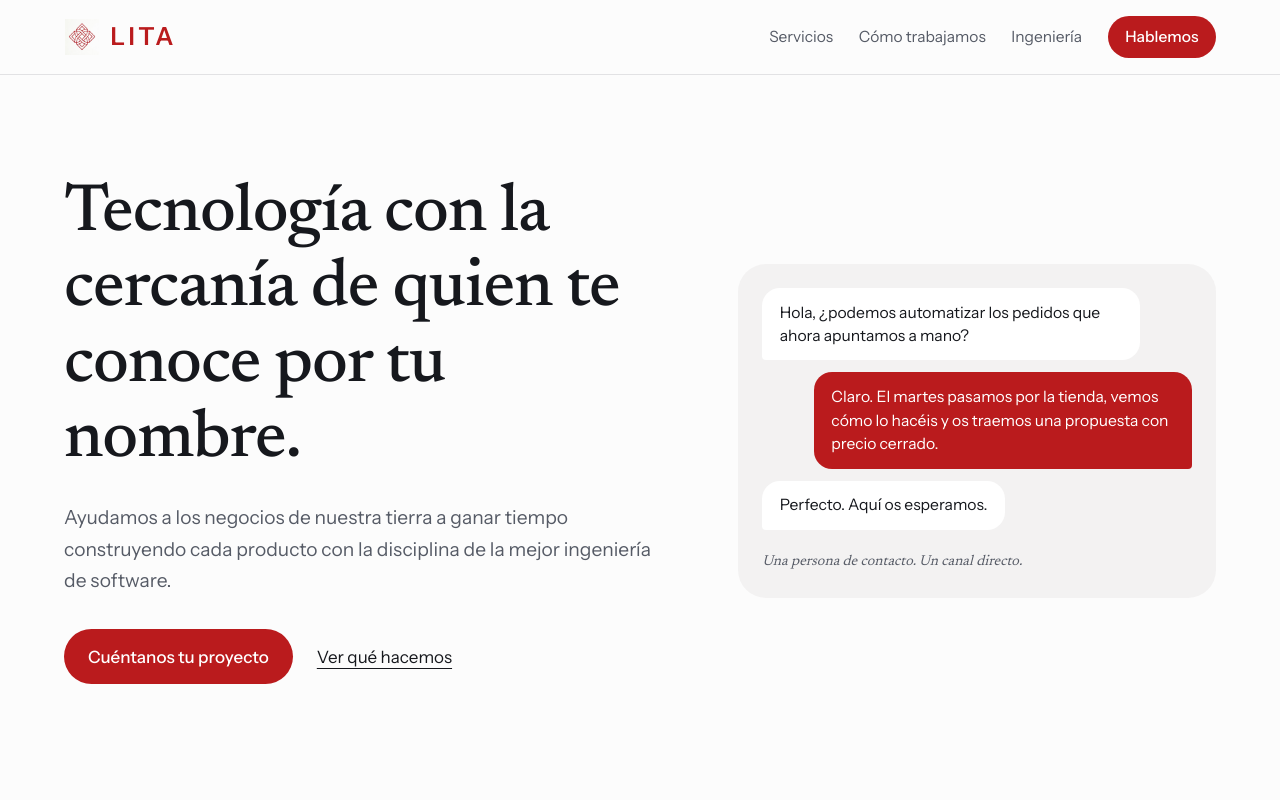
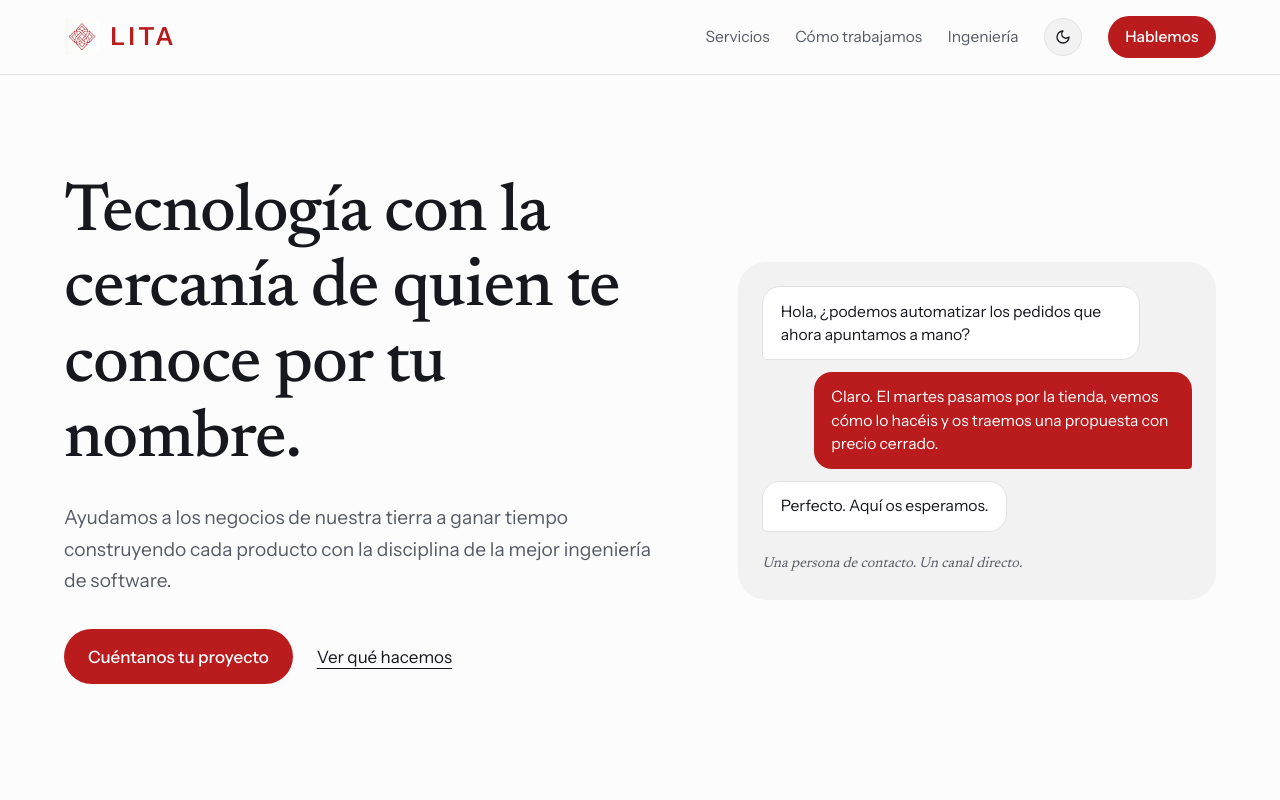
Before and after one commit to WattWozy/LITA, a Next.js app: page / in a window 1280 px wide. Shown: the top 800 px of the page. Built offline with nearby package versions, Linux system fonts and the light colour scheme.

Commit message:
feat: darkmode and navbar

```diff
--- /dev/null
+++ b/app/components/Navbar.tsx
@@ -0,0 +1,74 @@
+// components/Navbar.tsx
+'use client';
+
+import Image from "next/image";
+import { useEffect, useState } from "react";
+
+export default function Navbar() {
+  const [isDark, setIsDark] = useState(false);
+
+  useEffect(() => {
+    // Sincronizar el estado inicial con la clase del HTML
+    const dark = document.documentElement.classList.contains('dark');
+    setIsDark(dark);
+  }, []);
+
+  const toggleTheme = () => {
+    document.documentElement.classList.toggle('dark');
+    const dark = document.documentElement.classList.contains('dark');
+    setIsDark(dark);
+    localStorage.setItem('theme', dark ? 'dark' : 'light');
+  };
+
+  return (
+    <header className="nav">
+      <a href="#top" className="brand" aria-label="Inicio">
+        <Image
+          src="/favicon.png"
+          alt="LITA Desarrollo y Sistemas"
+          width={40}
+          height={40}
+          priority
+          className="brand-logo"
+        />
+        <span className="brand-name">LITA</span>
+      </a>
+
+      <nav aria-label="Principal">
+        <a href="/calculadora">Servicios</a>
+        <a href="#metodo">Cómo trabajamos</a>
+        <a href="#ingenieria">Ingeniería</a>
+
+        <button
+          onClick={toggleTheme}
+          className="theme-btn"
+          aria-label="Cambiar modo oscuro"
+        >
+          {isDark ? (
+            /* Icono de Sol (cuando está en oscuro) */
+            <svg width="16" height="16" viewBox="0 0 24 24" fill="none" stroke="currentColor" strokeWidth="2" strokeLinecap="round" strokeLinejoin="round">
+              <circle cx="12" cy="12" r="4"></circle>
+              <path d="M12 2v2"></path>
+              <path d="M12 20v2"></path>
+              <path d="m4.93 4.93 1.41 1.41"></path>
+              <path d="m17.66 17.66 1.41 1.41"></path>
+              <path d="M2 12h2"></path>
+              <path d="M20 12h2"></path>
+              <path d="m6.34 17.66-1.41 1.41"></path>
+              <path d="m19.07 4.93-1.41 1.41"></path>
+            </svg>
+          ) : (
+            /* Icono de Luna (cuando está en claro) */
+            <svg width="16" height="16" viewBox="0 0 24 24" fill="none" stroke="currentColor" strokeWidth="2" strokeLinecap="round" strokeLinejoin="round">
+              <path d="M12 3a6 6 0 0 0 9 9 9 9 0 1 1-9-9Z"></path>
+            </svg>
+          )}
+        </button>
+
+        <a href="#contacto" className="btn btn-small">
+          Hablemos
+        </a>
+      </nav>
+    </header>
+  );
+}
--- a/app/globals.css
+++ b/app/globals.css
@@ -6,13 +6,26 @@
   --crimson: #ba1b1d;
   --crimson-dark: #8f1315;
   --line: #e2e2e4;
+  --card-bg: #fff;
   --display: var(--font-display), Georgia, serif;
   --sans: var(--font-sans), system-ui, sans-serif;
 }
 
+/* Modo Oscuro */
+.dark {
+  --paper: #0e1117;
+  --sand: #161b22;
+  --ink: #f0f3f6;
+  --slate: #8b949e;
+  --crimson: #e02424;
+  --crimson-dark: #c51d1d;
+  --line: #30363d;
+  --card-bg: #161b22;
+}
+
 *, *::before, *::after { box-sizing: border-box; }
 html { scroll-behavior: smooth; }
-body { margin: 0; background: var(--paper); color: var(--ink); font: 1.0625rem/1.65 var(--sans); -webkit-font-smoothing: antialiased; }
+body { margin: 0; background: var(--paper); color: var(--ink); font: 1.0625rem/1.65 var(--sans); -webkit-font-smoothing: antialiased; transition: background 0.3s ease, color 0.3s ease; }
 a { color: inherit; }
 :focus-visible { outline: 3px solid var(--crimson); outline-offset: 3px; border-radius: 4px; }
 h1, h2, h3 { font-family: var(--display); font-weight: 500; line-height: 1.12; letter-spacing: -0.015em; margin: 0; }
@@ -35,7 +48,10 @@ p { margin: 0 0 1rem; }
   height: 36px;
   width: 36px;
   object-fit: contain;
-  mix-blend-mode: multiply;
+  /* Si tu logo es oscuro, en dark mode puedes invertirlo o quitar el mix-blend */
+}
+.dark .brand-logo {
+  filter: invert(1) hue-rotate(180deg);
 }
 
 .brand-name {
@@ -63,7 +79,7 @@ p { margin: 0 0 1rem; }
 
 .thread { margin: 0; padding: 1.5rem; background: var(--sand); border-radius: 28px; display: flex; flex-direction: column; gap: .75rem; animation: rise .9s .25s cubic-bezier(.2,.7,.2,1) both; }
 .msg { margin: 0; padding: .8rem 1.1rem; max-width: 88%; font-size: .98rem; line-height: 1.5; }
-.msg.them { background: #fff; border-radius: 18px 18px 18px 4px; align-self: flex-start; }
+.msg.them { background: var(--card-bg); border-radius: 18px 18px 18px 4px; align-self: flex-start; border: 1px solid var(--line); }
 .msg.us { background: var(--crimson); color: #fff; border-radius: 18px 18px 4px 18px; align-self: flex-end; }
 .thread figcaption { margin-top: .5rem; font-size: .9rem; color: var(--slate); font-style: italic; font-family: var(--display); }
 
@@ -106,7 +122,7 @@ p { margin: 0 0 1rem; }
 }
 
 .story-card {
-  background: #fff;
+  background: var(--card-bg);
   border: 1px solid var(--line);
   border-radius: 20px;
   padding: clamp(1.5rem, 4vw, 3rem);
@@ -163,6 +179,25 @@ p { margin: 0 0 1rem; }
   margin: 0 0 0.5rem;
 }
 
+.theme-btn {
+  background: var(--sand);
+  color: var(--ink);
+  border: 1px solid var(--line);
+  width: 38px;
+  height: 38px;
+  border-radius: 999px;
+  display: inline-flex;
+  align-items: center;
+  justify-content: center;
+  cursor: pointer;
+  transition: background 0.2s ease, border-color 0.2s ease, transform 0.1s ease;
+}
+
+.theme-btn:hover {
+  border-color: var(--slate);
+  transform: scale(1.05);
+}
+
 @keyframes rise { from { opacity: 0; transform: translateY(18px); } to { opacity: 1; transform: none; } }
 @media (prefers-reduced-motion: reduce) { * { animation: none !important; transition: none !important; scroll-behavior: auto; } }
 @media (max-width: 900px) {
--- a/app/layout.tsx
+++ b/app/layout.tsx
@@ -1,6 +1,6 @@
 import type { Metadata } from "next";
 import { Newsreader, Instrument_Sans } from "next/font/google";
-import { site } from "./site";
+import Navbar from "./components/Navbar";
 import "./globals.css";
 
 const display = Newsreader({ subsets: ["latin"], variable: "--font-display", style: ["normal", "italic"] });
@@ -10,15 +10,31 @@ export const metadata: Metadata = {
   title: "LITA · Desarrollo y Sistemas",
   description: "Desarrollo de software e ingeniería",
   icons: {
-    icon: "/favicon.png", // Ruta relativa a la carpeta public/
+    icon: "/favicon.png",
     apple: "/apple-icon.jpg",
   },
 };
 
 export default function RootLayout({ children }: { children: React.ReactNode }) {
   return (
-    <html lang="es" className={`${display.variable} ${sans.variable}`}>
-      <body>{children}</body>
+    <html lang="es" className={`${display.variable} ${sans.variable}`} suppressHydrationWarning>
+      <head>
+        <script
+          dangerouslySetInnerHTML={{
+            __html: `
+              if (localStorage.theme === 'dark' || (!('theme' in localStorage) && window.matchMedia('(prefers-color-scheme: dark)').matches)) {
+                document.documentElement.classList.add('dark');
+              } else {
+                document.documentElement.classList.remove('dark');
+              }
+            `,
+          }}
+        />
+      </head>
+      <body>
+        <Navbar />
+        {children}
+      </body>
     </html>
   );
 }
--- a/app/page.tsx
+++ b/app/page.tsx
@@ -1,4 +1,5 @@
 import Image from "next/image";
+import Navbar from "./components/Navbar";
 import { site } from "./site";
 
 const servicios = [
@@ -66,28 +67,6 @@ const rigor = [
 export default function Home() {
   return (
     <>
-      <header className="nav">
-        <a href="#top" className="brand" aria-label={site.name}>
-          <Image
-            src="/favicon.png"
-            alt={`${site.name} - Desarrollo y Sistemas`}
-            width={40}
-            height={40}
-            priority
-            className="brand-logo"
-          />
-          <span className="brand-name">LITA</span>
-        </a>
-        <nav aria-label="Principal">
-          <a href="/calculadora">Servicios</a>
-          <a href="#metodo">Cómo trabajamos</a>
-          <a href="#ingenieria">Ingeniería</a>
-          <a href="#contacto" className="btn btn-small">
-            Hablemos
-          </a>
-        </nav>
-      </header>
-
       <main id="top">
         <section className="hero">
           <div className="hero-text">
```
